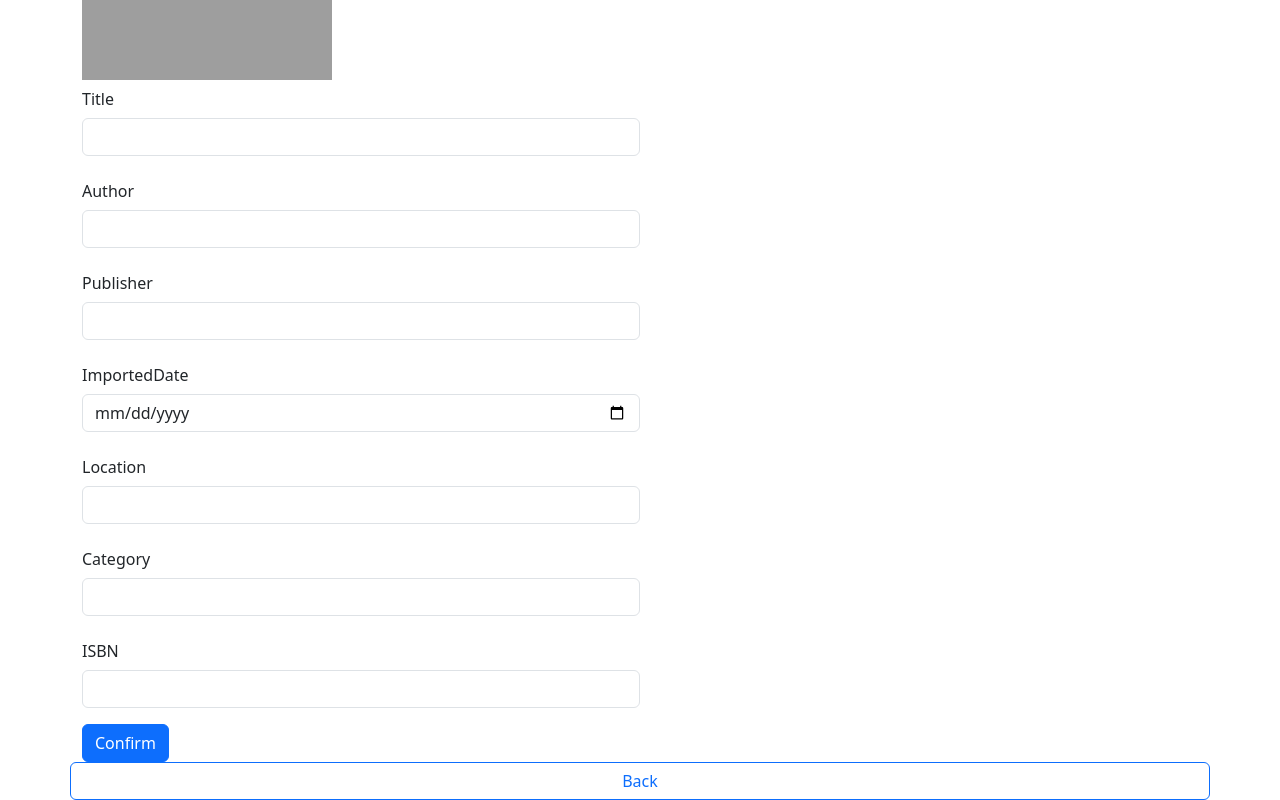
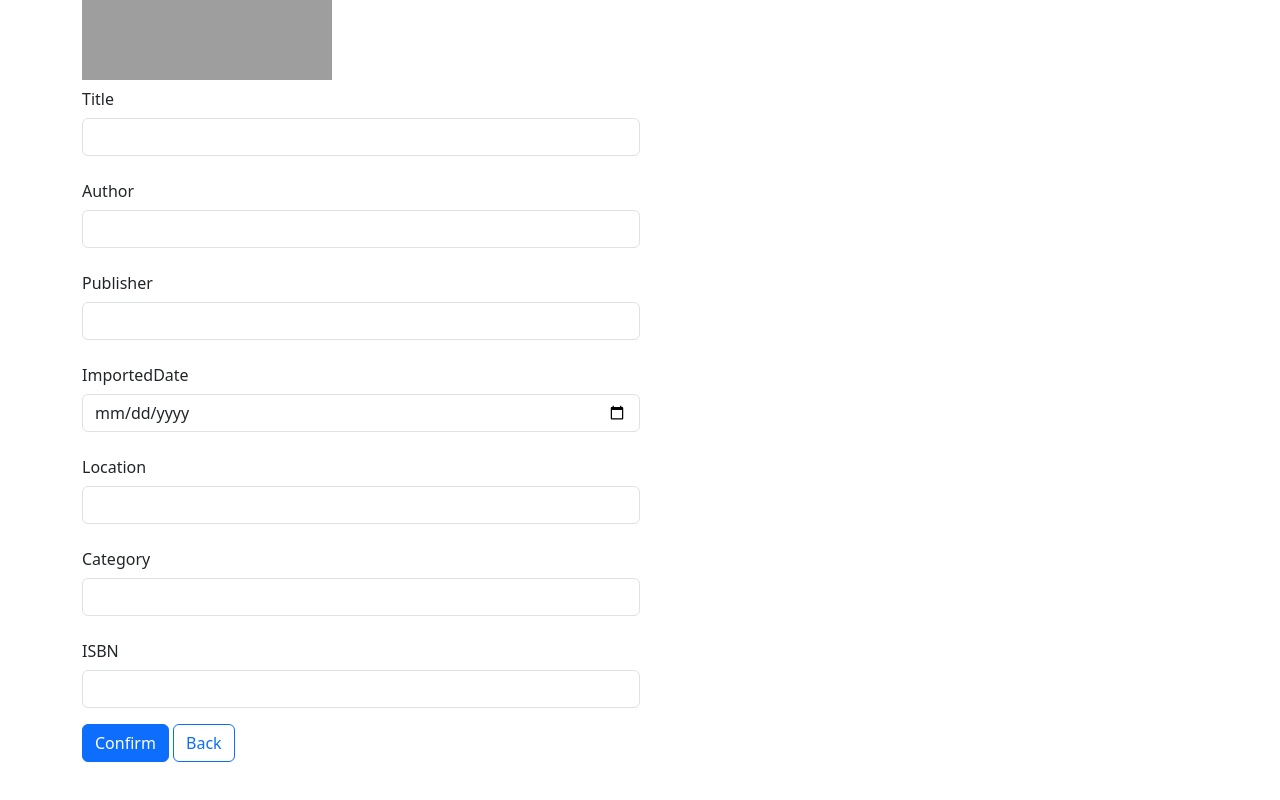
Before and after one commit to leyiqiang/home-library-admin, a React (Create React App) app: page /book/new in a window 1280 px wide. Shown: the part 290-1090 px from the top of the page. After the commit the page ends 1052 px from the top, so only its background shows below. Built offline with nearby package versions, Linux system fonts and the light colour scheme; grey boxes are pictures that could not be loaded.

Commit message:
back button

```diff
--- a/src/components/books/BookForm.tsx
+++ b/src/components/books/BookForm.tsx
@@ -59,6 +59,7 @@ type BookFormProps = {
   category?: string;
   isbn?: string;
   handleFormSubmit: (book: Book) => void;
+  onBackClicked: () => void;
 }
 const BookForm = (props: BookFormProps) => {
   const {
@@ -95,6 +96,8 @@ const BookForm = (props: BookFormProps) => {
                             error={errors.isbn ? 'Please enter proper ISBN format' : ''}
                             value={props.isbn || ''}/>
         <Button type="submit">Confirm</Button>
+        {` `}
+        <Button variant="outline-primary"  onClick={props.onBackClicked}>Back</Button>
       </Form>
 
     </>
--- a/src/containers/books/BookDetail.tsx
+++ b/src/containers/books/BookDetail.tsx
@@ -26,10 +26,12 @@ const BookDetail = () => {
         <h1 className="headerNav">BookInfo</h1>
       </Row>
       <Row>
-        {selectedBook? <BookForm {...selectedBook} handleFormSubmit={handleFormSubmit} /> : <p>Book Not Found!</p>}
-      </Row>
-      <Row>
-        <Button variant="outline-primary" onClick={() => history.push('/')}>Back</Button>
+        {selectedBook? <BookForm
+          {...selectedBook}
+          onBackClicked={() => history.push('/')}
+          handleFormSubmit={handleFormSubmit} />
+          :
+          <p>Book Not Found!</p>}
       </Row>
     </>
   );
--- a/src/containers/books/NewBook.tsx
+++ b/src/containers/books/NewBook.tsx
@@ -43,11 +43,14 @@ const NewBook = () => {
         <h1 className="headerNav">BookInfo</h1>
       </Row>
       <Row>
-        {selectedBook ? <BookForm {...selectedBook} handleFormSubmit={handleFormSubmit}/> : <p>Book Not Found!</p>}
+        {selectedBook ?
+          <BookForm
+            {...selectedBook}
+            handleFormSubmit={handleFormSubmit}
+            onBackClicked={() => history.push('/')}
+          /> :
+          <p>Book Not Found!</p>}
         {showErr? <p style={{color:'red'}}>{errMsg}</p> : ''}
-      </Row>
-      <Row>
-        <Button variant="outline-primary" onClick={() => history.push('/')}>Back</Button>
       </Row>
     </>
   );
```
